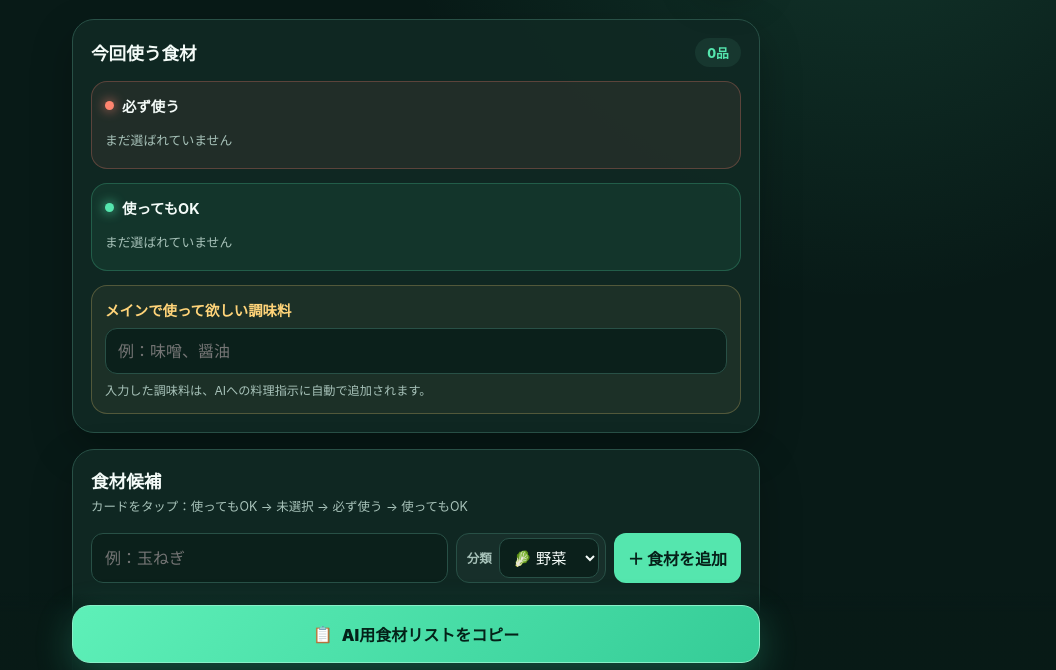
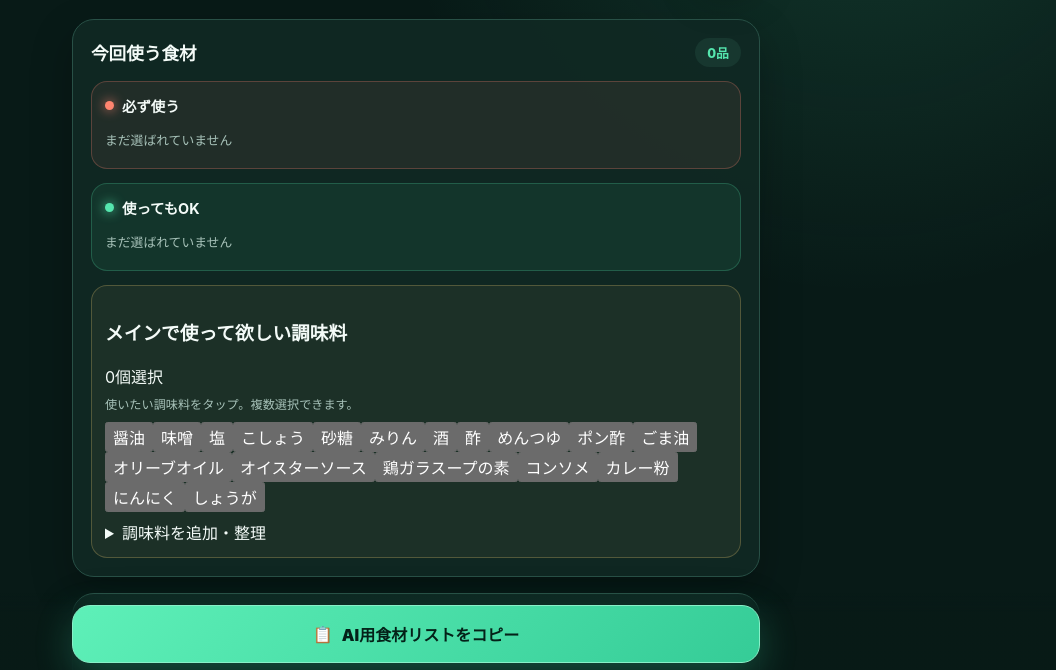
Before and after one commit to yuuuh26/fridge-ai-helper, a website: page index.html in a window 1280 px wide. Shown: the part 125-795 px from the top of the page, without its empty margins (224-1280 px from the left). Drawn offline with Linux system fonts and the light colour scheme.

Commit message:
Replace seasoning text input with selectable list

```diff
--- a/index.html
+++ b/index.html
@@ -11,7 +11,7 @@
   <link rel="manifest" href="./manifest.webmanifest">
   <link rel="icon" href="./icons/icon-192.png" sizes="192x192" type="image/png">
   <link rel="apple-touch-icon" href="./icons/icon-192.png">
-  <link rel="stylesheet" href="./styles.css?v=11">
+  <link rel="stylesheet" href="./styles.css?v=12">
 </head>
 <body>
   <main class="app-shell">
@@ -51,15 +51,24 @@
       </div>
 
       <div class="seasoning-group">
-        <label for="main-seasonings">メインで使って欲しい調味料</label>
-        <input
-          id="main-seasonings"
-          type="text"
-          maxlength="120"
-          placeholder="例：味噌、醤油"
-          autocomplete="off"
-        >
-        <p class="seasoning-help">入力した調味料は、AIへの料理指示に自動で追加されます。</p>
+        <div class="seasoning-heading">
+          <h3>メインで使って欲しい調味料</h3>
+          <span id="seasoning-selected-count" class="seasoning-count">0個選択</span>
+        </div>
+        <p class="seasoning-help">使いたい調味料をタップ。複数選択できます。</p>
+        <div id="seasoning-list" class="seasoning-list" aria-live="polite"></div>
+
+        <details class="seasoning-manager">
+          <summary>調味料を追加・整理</summary>
+          <div class="seasoning-manager-body">
+            <form id="seasoning-add-form" class="seasoning-add-form" autocomplete="off">
+              <label class="sr-only" for="seasoning-name">追加する調味料名</label>
+              <input id="seasoning-name" type="text" maxlength="40" placeholder="例：豆板醤" required>
+              <button type="submit" class="seasoning-add-button">＋ 追加</button>
+            </form>
+            <div id="seasoning-manager-list" class="seasoning-manager-list"></div>
+          </div>
+        </details>
       </div>
     </section>
 
@@ -145,6 +154,6 @@
     </form>
   </dialog>
 
-  <script type="module" src="./app.js?v=11"></script>
+  <script type="module" src="./app.js?v=12"></script>
 </body>
 </html>
```
